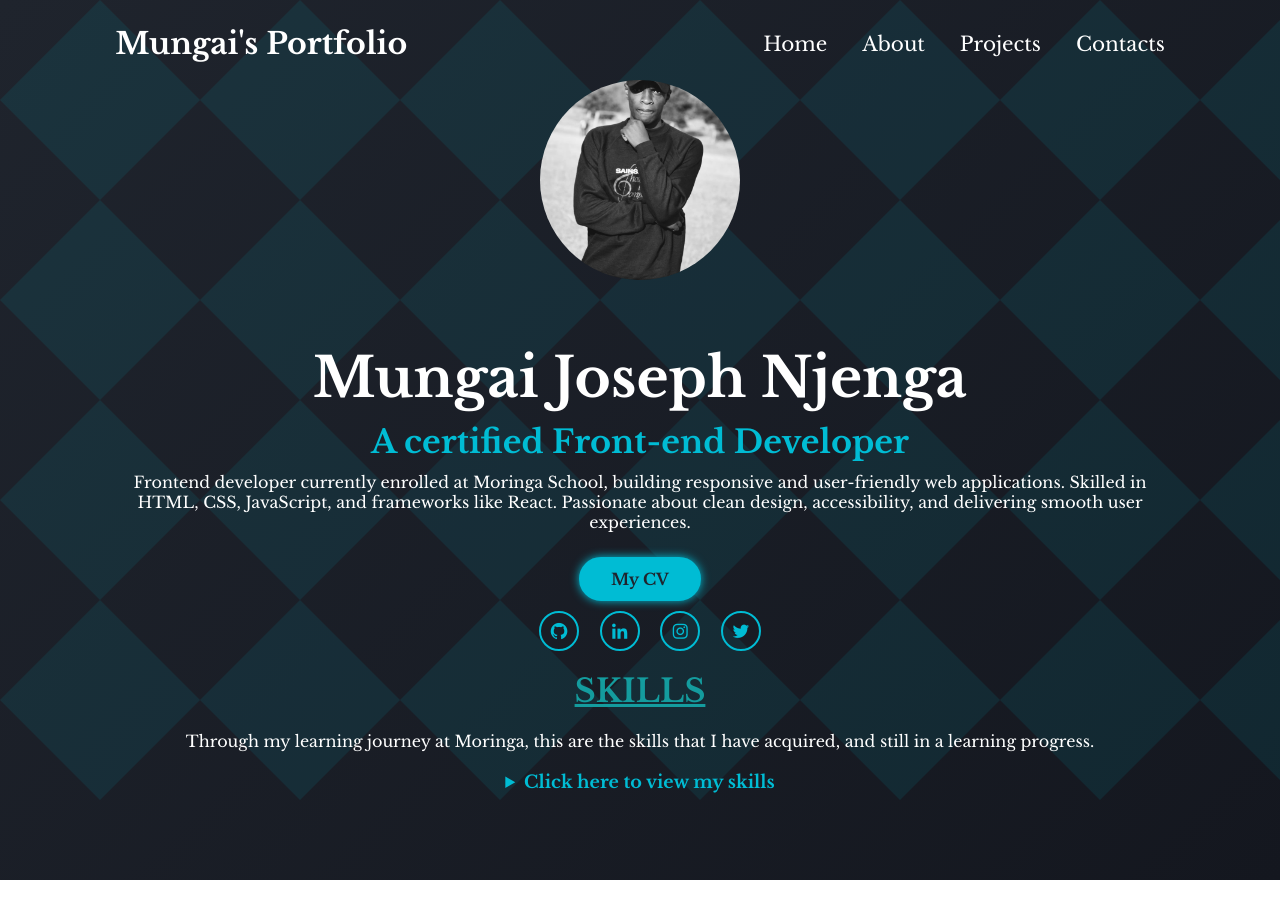
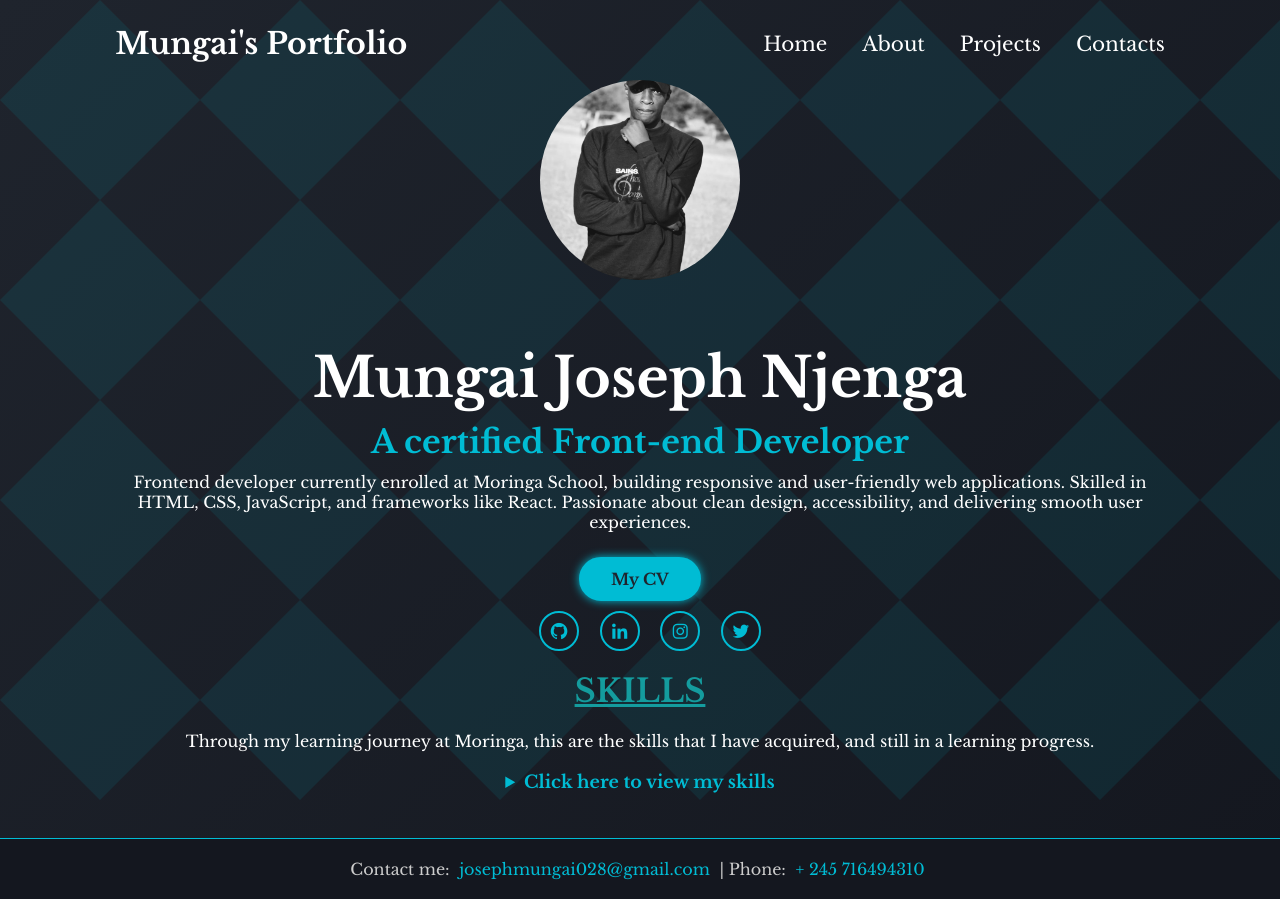
Before and after one commit to Gueverstarstone/Mungai-s-Portfolio, a plain HTML site: page index.html in a window 1280 px wide. Drawn offline with nearby package versions, Linux system fonts and the light colour scheme.

Commit message:
Added a footer section with my email and contact details

```diff
--- a/index.html
+++ b/index.html
@@ -59,6 +59,15 @@
         </div>
       </section>
 
+      <section>
+        <footer class="footer">
+          <div class="footer-content">
+            <p>Contact me: <a href="mailto:youremail@example.com">josephmungai028@gmail.com</a> | Phone: <a href="tel:+1234567890">+ 245 716494310</a></p>
+          </div>
+        </footer>
+
+      </section>
+
   <script src="JS/script.js"></script>
 </body>
 </html>
--- a/style.css
+++ b/style.css
@@ -191,3 +191,27 @@ a{
   padding-left: 20px;
   color: white;
 }
+
+.footer {
+  background-color: #14171f;
+  padding: 20px 9%;
+  color: #ccc;
+  text-align: center;
+  margin-top: 40px;
+  border-top: 1px solid #00bcd4;
+  font-size: 16px;
+}
+
+.footer a {
+  color: #00bcd4;
+  text-decoration: none;
+  margin: 0 5px;
+  transition: color 0.3s;
+}
+
+.footer a:hover {
+  color: #1f242d;
+  background-color: #00bcd4;
+  padding: 3px 7px;
+  border-radius: 4px;
+}
```
